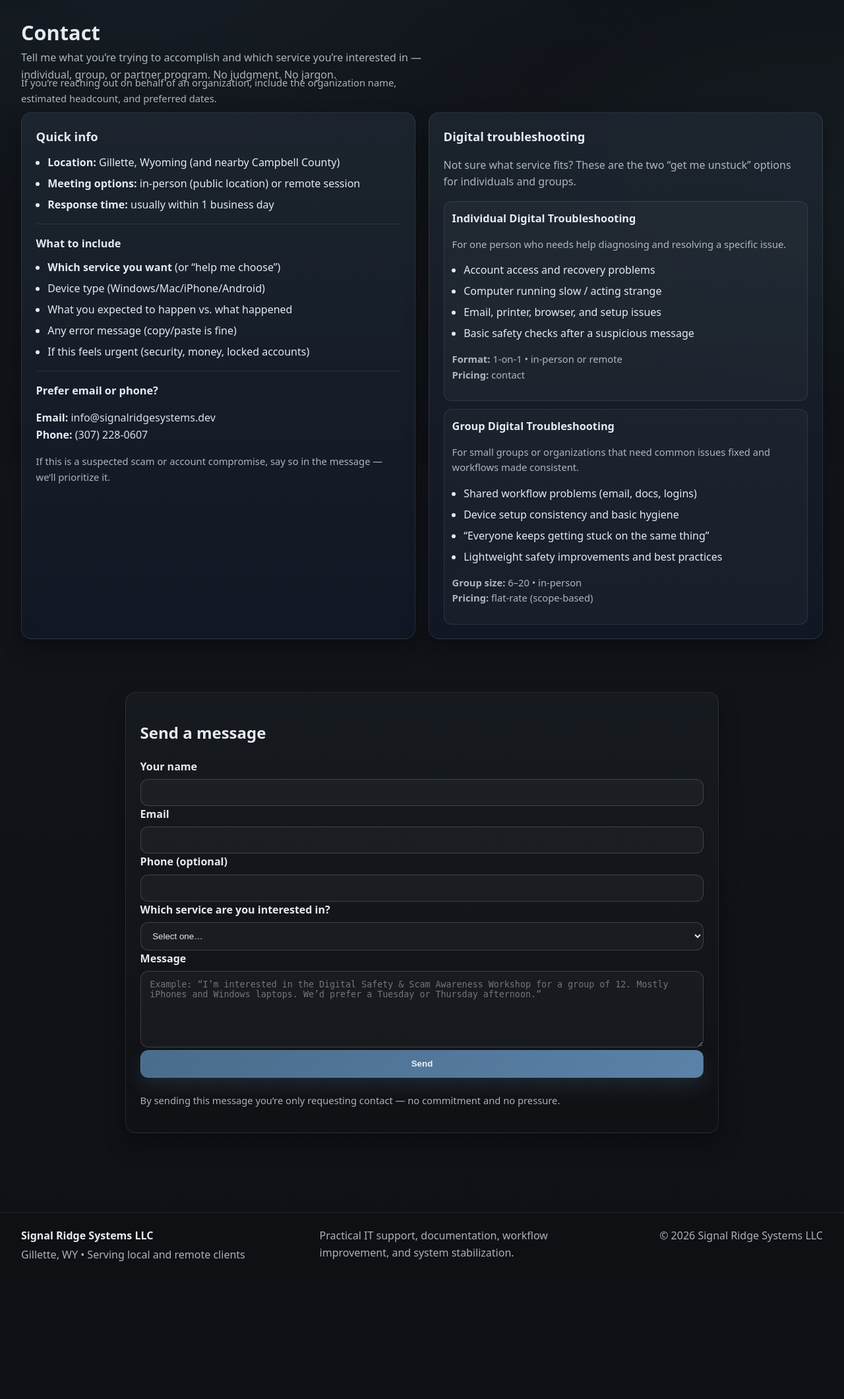
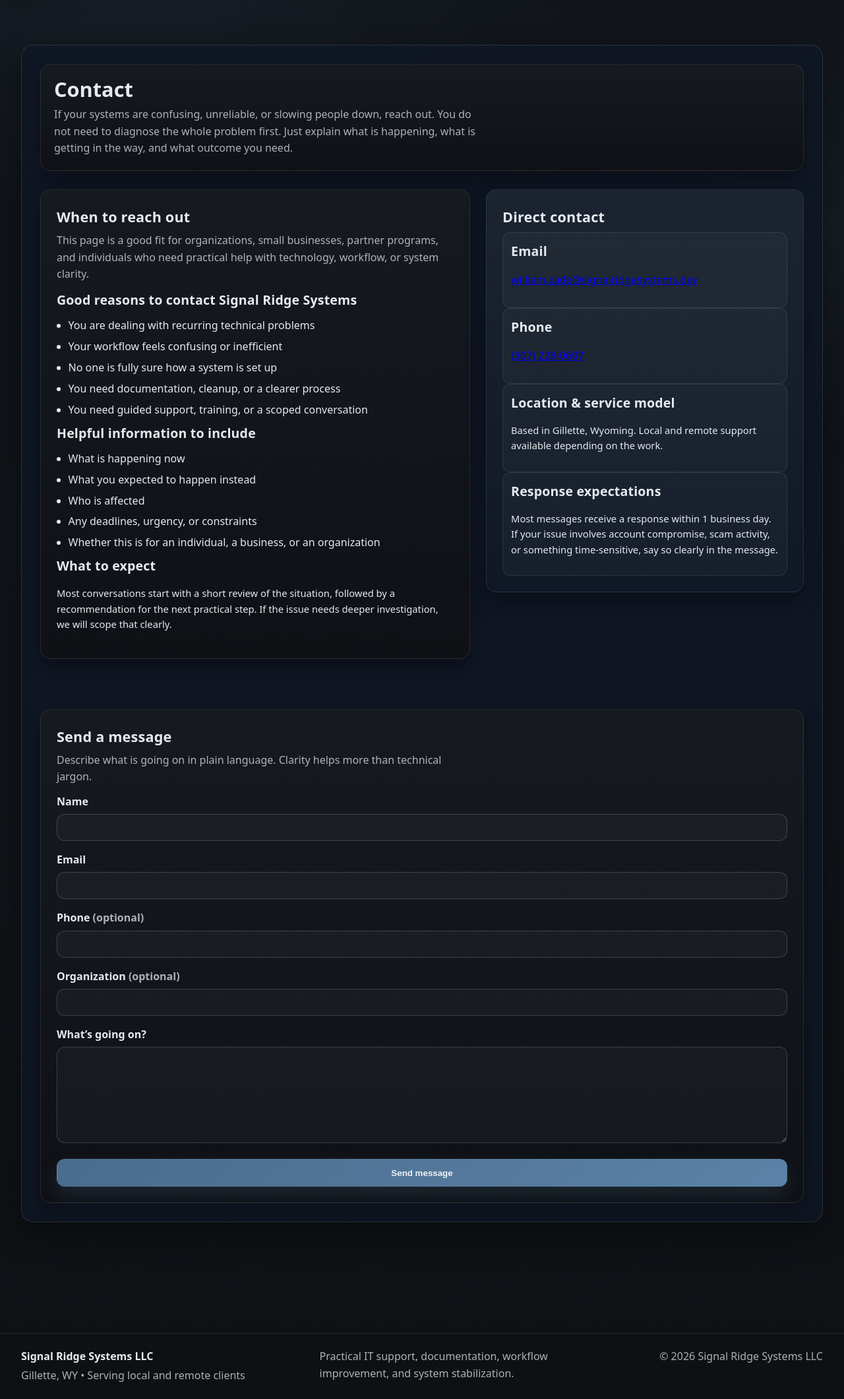
Before and after one commit to Signal-Ridge-SysAdmin/Signal-Ridge-Systems-Website, a Flask app: page /contact in a window 1280 px wide. Shown: the part 97-2218 px from the top of the page at 66% size. Before the commit the page ends 2009 px from the top, so only its background shows below. Run offline with Flask 3, Linux system fonts and the light colour scheme.

Commit message:
Refine contact page structure and messaging

```diff
--- a/static/css/styles.css
+++ b/static/css/styles.css
@@ -833,61 +833,41 @@ body::before {
 /* =========================
    Contact Page
    ========================= */
-.page-head {
-  padding: 1.5rem 0 1rem;
-}
-
-.page-head .lead {
-  max-width: 70ch;
-  font-size: 1.05rem;
-  line-height: 1.6;
-  opacity: 0.92;
-}
-
 .contact-grid {
   display: grid;
   grid-template-columns: 1fr;
-  gap: 1.25rem;
+  gap: 1.5rem;
   padding: 0.5rem 0 2rem;
 }
 
 @media (min-width: 900px) {
   .contact-grid {
-    grid-template-columns: 1fr 1fr;
+    grid-template-columns: 1.15fr .85fr;
+    align-items: start;
   }
 }
 
 .contact-form-section {
-  margin-top: 1.75rem;
+  margin-top: 1.5rem;
 }
 
 .contact-form.wide {
-  max-width: 900px;
-  margin: 0 auto;
+  max-width: 100%;
+  margin: 0;
 }
 
 .contact-panel {
-  padding: 1.35rem;
+  padding: 1.5rem;
 }
 
 .contact-panel.subtle {
   background: linear-gradient(180deg, rgba(31,41,51,0.78), rgba(17,24,39,0.82));
 }
 
-.contact-grid .h3 {
-  font-size: 1.15rem;
-  margin: 0 0 0.75rem;
-}
-
-.contact-grid .h4 {
-  font-size: 1.02rem;
-  margin: 0 0 0.5rem;
-}
-
 .form {
   display: grid;
-  gap: 0.9rem;
-  margin-top: 0.5rem;
+  gap: 1rem;
+  margin-top: 0.75rem;
 }
 
 .form-row {
@@ -921,7 +901,7 @@ body::before {
 .form-actions {
   display: grid;
   gap: 0.5rem;
-  margin-top: 0.25rem;
+  margin-top: 0.5rem;
 }
 
 .list {
@@ -933,14 +913,7 @@ body::before {
   margin: 0.4rem 0;
 }
 
-.rule {
-  border: none;
-  height: 1px;
-  background: var(--line);
-  margin: 1rem 0;
-}
-
-.contact-lines a {
+contact-lines a {
   color: rgba(230,234,240,0.95);
   text-decoration: none;
 }
@@ -953,11 +926,6 @@ body::before {
   position: absolute;
   left: -9999px;
   top: -9999px;
-}
-
-.stack {
-  display: grid;
-  gap: 12px;
 }
 
 .mini-card {
--- a/templates/contact.html
+++ b/templates/contact.html
@@ -1,183 +1,133 @@
 {% extends "base.html" %}
-{% block title %}Contact | Signal Ridge Systems LLC{% endblock %}
+{% block title %}Contact | Signal Ridge Systems{% endblock %}
 
 {% block content %}
+<section class="page">
+  <div class="page-surface">
 
-<!-- Header (same structure + classes as Links page) -->
-<section class="page-header light">
+    <!-- Header -->
+    <div class="panel">
       <h1 class="page-title">Contact</h1>
       <p class="page-lead">
-    Tell me what you’re trying to accomplish and which service you’re interested in — individual, group, or partner program.
-    No judgment. No jargon.
-  </p>
-  <p class="page-lead muted small" style="margin-top:-0.75rem;">
-    If you’re reaching out on behalf of an organization, include the organization name, estimated headcount, and preferred dates.
-  </p>
-</section>
-
-
-<!-- TOP: Info + service clarity -->
-<section class="contact-grid">
-
-  <!-- Quick Info -->
-  <aside class="panel contact-panel subtle contact-info">
-    <h2 class="h3">Quick info</h2>
-
-    <ul class="list">
-      <li><strong>Location:</strong> Gillette, Wyoming (and nearby Campbell County)</li>
-      <li><strong>Meeting options:</strong> in-person (public location) or remote session</li>
-      <li><strong>Response time:</strong> usually within 1 business day</li>
-    </ul>
-
-    <hr class="rule" />
-
-    <h3 class="h4">What to include</h3>
-    <ul class="list">
-      <li><strong>Which service you want</strong> (or “help me choose”)</li>
-      <li>Device type (Windows/Mac/iPhone/Android)</li>
-      <li>What you expected to happen vs. what happened</li>
-      <li>Any error message (copy/paste is fine)</li>
-      <li>If this feels urgent (security, money, locked accounts)</li>
-    </ul>
-
-    <hr class="rule" />
-
-    <h3 class="h4">Prefer email or phone?</h3>
-    <p class="contact-lines">
-      <strong>Email:</strong>
-      <a href="mailto:info@signalridgesystems.dev">info@signalridgesystems.dev</a><br />
-      <strong>Phone:</strong>
-      <a href="tel:+13072280607">(307) 228-0607</a>
-    </p>
-
-    <p class="muted small">
-      If this is a suspected scam or account compromise, say so in the message — we’ll prioritize it.
-    </p>
-  </aside>
-
-  <!-- Service clarity cards -->
-  <aside class="panel contact-panel subtle">
-    <h2 class="h3">Digital troubleshooting</h2>
-    <p class="muted">
-      Not sure what service fits? These are the two “get me unstuck” options for individuals and groups.
-    </p>
-
-    <div class="stack">
-
-      <!-- Individual troubleshooting -->
-      <div class="mini-card">
-        <h3 class="h4">Individual Digital Troubleshooting</h3>
-        <p class="muted small">
-          For one person who needs help diagnosing and resolving a specific issue.
-        </p>
-        <ul class="list">
-          <li>Account access and recovery problems</li>
-          <li>Computer running slow / acting strange</li>
-          <li>Email, printer, browser, and setup issues</li>
-          <li>Basic safety checks after a suspicious message</li>
-        </ul>
-        <p class="muted small">
-          <strong>Format:</strong> 1-on-1 • in-person or remote<br />
-          <strong>Pricing:</strong> contact
+        If your systems are confusing, unreliable, or slowing people down, reach out.
+        You do not need to diagnose the whole problem first. Just explain what is happening,
+        what is getting in the way, and what outcome you need.
       </p>
     </div>
 
-      <!-- Group troubleshooting -->
-      <div class="mini-card">
-        <h3 class="h4">Group Digital Troubleshooting</h3>
-        <p class="muted small">
-          For small groups or organizations that need common issues fixed and workflows made consistent.
+    <!-- Contact Guidance -->
+    <div class="contact-grid">
+
+      <div class="panel contact-panel">
+        <h2 class="section-title">When to reach out</h2>
+        <p class="section-lead">
+          This page is a good fit for organizations, small businesses, partner programs,
+          and individuals who need practical help with technology, workflow, or system clarity.
         </p>
+
+        <h3 class="subhead">Good reasons to contact Signal Ridge Systems</h3>
         <ul class="list">
-          <li>Shared workflow problems (email, docs, logins)</li>
-          <li>Device setup consistency and basic hygiene</li>
-          <li>“Everyone keeps getting stuck on the same thing”</li>
-          <li>Lightweight safety improvements and best practices</li>
+          <li>You are dealing with recurring technical problems</li>
+          <li>Your workflow feels confusing or inefficient</li>
+          <li>No one is fully sure how a system is set up</li>
+          <li>You need documentation, cleanup, or a clearer process</li>
+          <li>You need guided support, training, or a scoped conversation</li>
         </ul>
-        <p class="muted small">
-          <strong>Group size:</strong> 6–20 • in-person<br />
-          <strong>Pricing:</strong> flat-rate (scope-based)
+
+        <h3 class="subhead">Helpful information to include</h3>
+        <ul class="list">
+          <li>What is happening now</li>
+          <li>What you expected to happen instead</li>
+          <li>Who is affected</li>
+          <li>Any deadlines, urgency, or constraints</li>
+          <li>Whether this is for an individual, a business, or an organization</li>
+        </ul>
+
+        <h3 class="subhead">What to expect</h3>
+        <p class="small">
+          Most conversations start with a short review of the situation, followed by a recommendation
+          for the next practical step. If the issue needs deeper investigation, we will scope that clearly.
         </p>
       </div>
 
+      <div class="panel contact-panel subtle">
+        <h2 class="section-title">Direct contact</h2>
+
+        <div class="mini-card">
+          <h3 class="subhead">Email</h3>
+          <p class="contact-lines">
+            <a href="mailto:william.zade@signalridgesystems.dev">william.zade@signalridgesystems.dev</a>
+          </p>
         </div>
-  </aside>
-</section>
 
-<!-- BOTTOM: Contact form -->
+        <div class="mini-card">
+          <h3 class="subhead">Phone</h3>
+          <p class="contact-lines">
+            <a href="tel:+13072280607">(307) 228-0607</a>
+          </p>
+        </div>
+
+        <div class="mini-card">
+          <h3 class="subhead">Location & service model</h3>
+          <p class="small">
+            Based in Gillette, Wyoming. Local and remote support available depending on the work.
+          </p>
+        </div>
+
+        <div class="mini-card">
+          <h3 class="subhead">Response expectations</h3>
+          <p class="small">
+            Most messages receive a response within 1 business day. If your issue involves
+            account compromise, scam activity, or something time-sensitive, say so clearly in the message.
+          </p>
+        </div>
+      </div>
+
+    </div>
+
+    <!-- Contact Form -->
     <section class="contact-form-section">
       <div class="panel contact-panel contact-form wide">
-    <h2 class="h3">Send a message</h2>
+        <h2 class="section-title">Send a message</h2>
+        <p class="section-lead">
+          Describe what is going on in plain language. Clarity helps more than technical jargon.
+        </p>
 
-    <form method="post" action="{{ url_for('contact') }}">
+        <form method="post" class="form">
+          <input type="text" name="company" class="hp" tabindex="-1" autocomplete="off" aria-hidden="true">
+
           <div class="form-row">
-        <label for="name">Your name</label>
-        <input id="name" name="name" type="text" autocomplete="name" required />
+            <label for="name">Name</label>
+            <input id="name" name="name" type="text" required>
           </div>
 
           <div class="form-row">
             <label for="email">Email</label>
-        <input id="email" name="email" type="email" autocomplete="email" required />
-      </div>
-
-      <!-- Honeypot -->
-      <div class="hp">
-        <label for="company">Company</label>
-        <input id="company" name="company" type="text" autocomplete="off" tabindex="-1" />
+            <input id="email" name="email" type="email" required>
           </div>
 
           <div class="form-row">
-        <label for="phone">Phone (optional)</label>
-        <input id="phone" name="phone" type="tel" autocomplete="tel" />
+            <label for="phone">Phone <span class="muted">(optional)</span></label>
+            <input id="phone" name="phone" type="text">
           </div>
 
           <div class="form-row">
-        <label for="topic">Which service are you interested in?</label>
-        <select id="topic" name="topic" required>
-          <option value="" selected disabled>Select one…</option>
-
-          <optgroup label="Partner Programs (Organizations)">
-            <option>Partner: 1-Day Workshop</option>
-            <option>Partner: 4-Day Workshop</option>
-            <option>Partner: Ongoing Program Support</option>
-          </optgroup>
-
-          <optgroup label="Group Workshops (6–20 people)">
-            <option>Digital Safety &amp; Scam Awareness Workshop</option>
-            <option>Group Digital Troubleshooting</option>
-          </optgroup>
-
-          <optgroup label="Individual Services">
-            <option>Personal Digital Security Intensive (1–5 people)</option>
-            <option>Individual Digital Troubleshooting</option>
-            <option>1:1 Help Session</option>
-            <option>Online Safety Checkup</option>
-            <option>Resume &amp; Applications Help</option>
-          </optgroup>
-
-          <option>Not sure — help me choose</option>
-        </select>
+            <label for="organization">Organization <span class="muted">(optional)</span></label>
+            <input id="organization" name="organization" type="text">
           </div>
 
           <div class="form-row">
-        <label for="message">Message</label>
-        <textarea
-          id="message"
-          name="message"
-          rows="6"
-          required
-          placeholder="Example: “I’m interested in the Digital Safety & Scam Awareness Workshop for a group of 12. Mostly iPhones and Windows laptops. We’d prefer a Tuesday or Thursday afternoon.”"
-        ></textarea>
+            <label for="message">What’s going on?</label>
+            <textarea id="message" name="message" rows="8" required></textarea>
           </div>
 
           <div class="form-actions">
-        <button class="btn primary" type="submit">Send</button>
-        <p class="muted small">
-          By sending this message you’re only requesting contact — no commitment and no pressure.
-        </p>
+            <button type="submit" class="btn primary">Send message</button>
           </div>
         </form>
       </div>
     </section>
 
+  </div>
+</section>
 {% endblock %}
```
Lines whose indentation alone changed are shown as unchanged.
